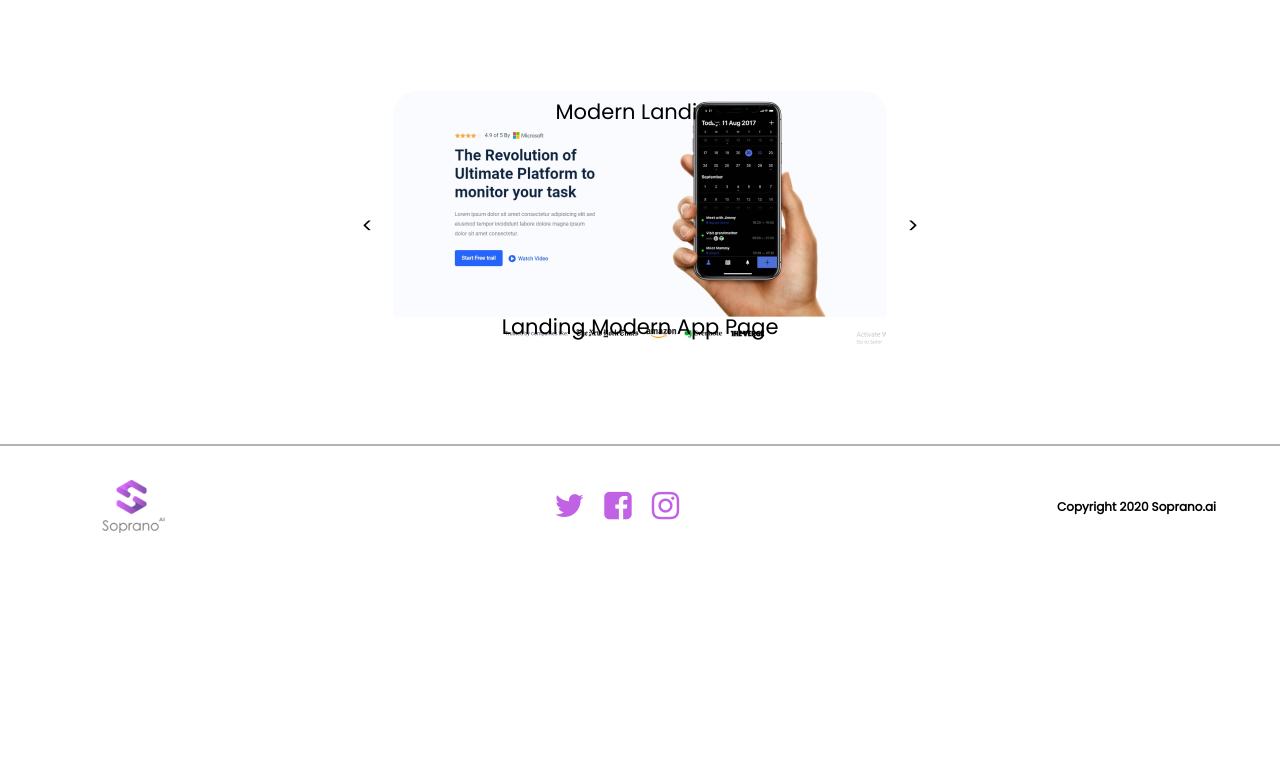
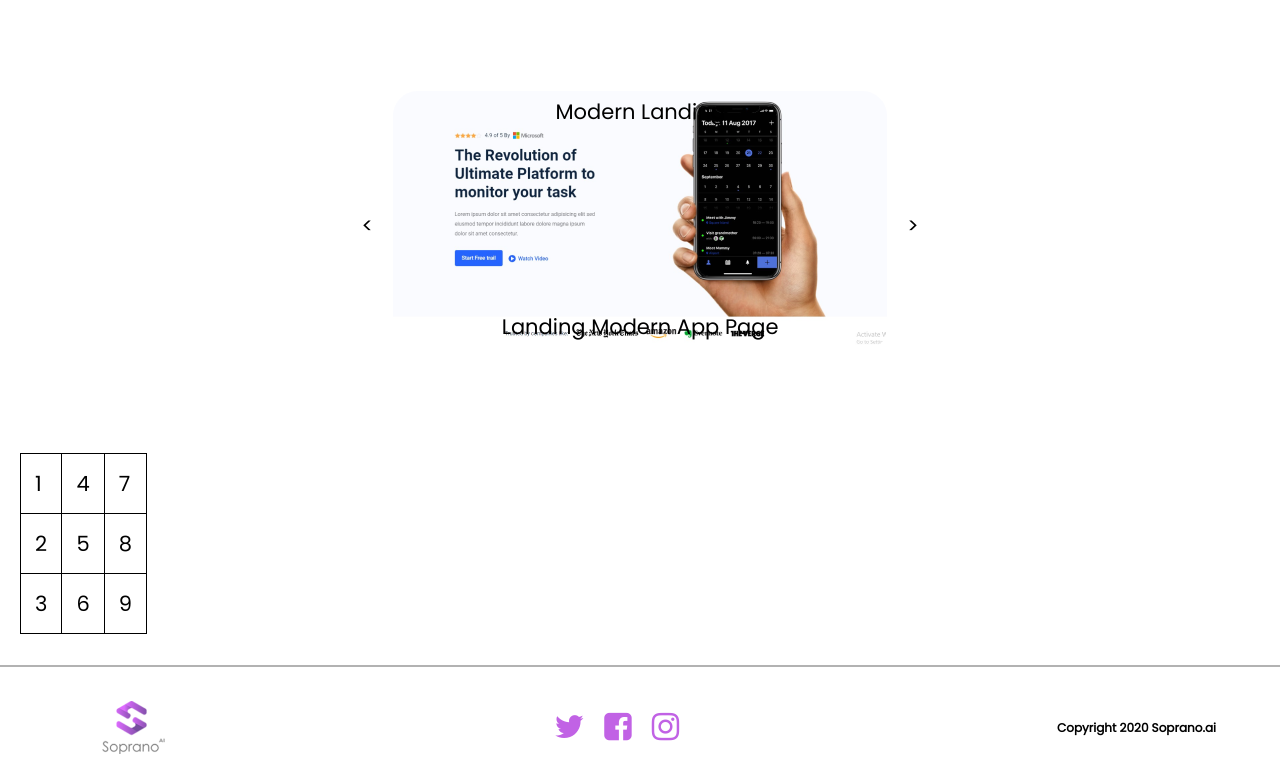
Before and after one commit to dpublic1234/soprano-app, a React (Create React App) app: page /aboutme in a window 1280 px wide. Shown: the part 689-1467 px from the top of the page. Before the commit the page ends 1246 px from the top, so only its background shows below. Built offline with nearby package versions, Linux system fonts and the light colour scheme.

Commit message:
Update AboutMe.js

```diff
--- a/src/AboutMe.js
+++ b/src/AboutMe.js
@@ -42,6 +42,10 @@ function AboutMe() {
             </div>
         );
     }
+
+    const MATRIX_SIZE = 3;
+    const matrixArray = Array.from(Array(MATRIX_SIZE).keys());
+
     return (
         <>
             <div id="aboutme">
@@ -67,6 +71,19 @@ function AboutMe() {
                 }
                 <span className="carousel-arrow" onClick={() => setCarouselImage("front")}>&gt;</span>
             </div>
+            <table>
+        <tbody>
+          {matrixArray.map((rowVal, i) => {
+            return (
+              <tr key={"row" + i}>
+                {matrixArray.map((cellVal, j) => {
+                  let value = j*MATRIX_SIZE + (i+1);
+                  return (<td key={"cell-"+i+j} >{value}</td>);
+                })}
+              </tr>)
+          })}
+        </tbody>
+      </table>
         </>
     );
 }
```
